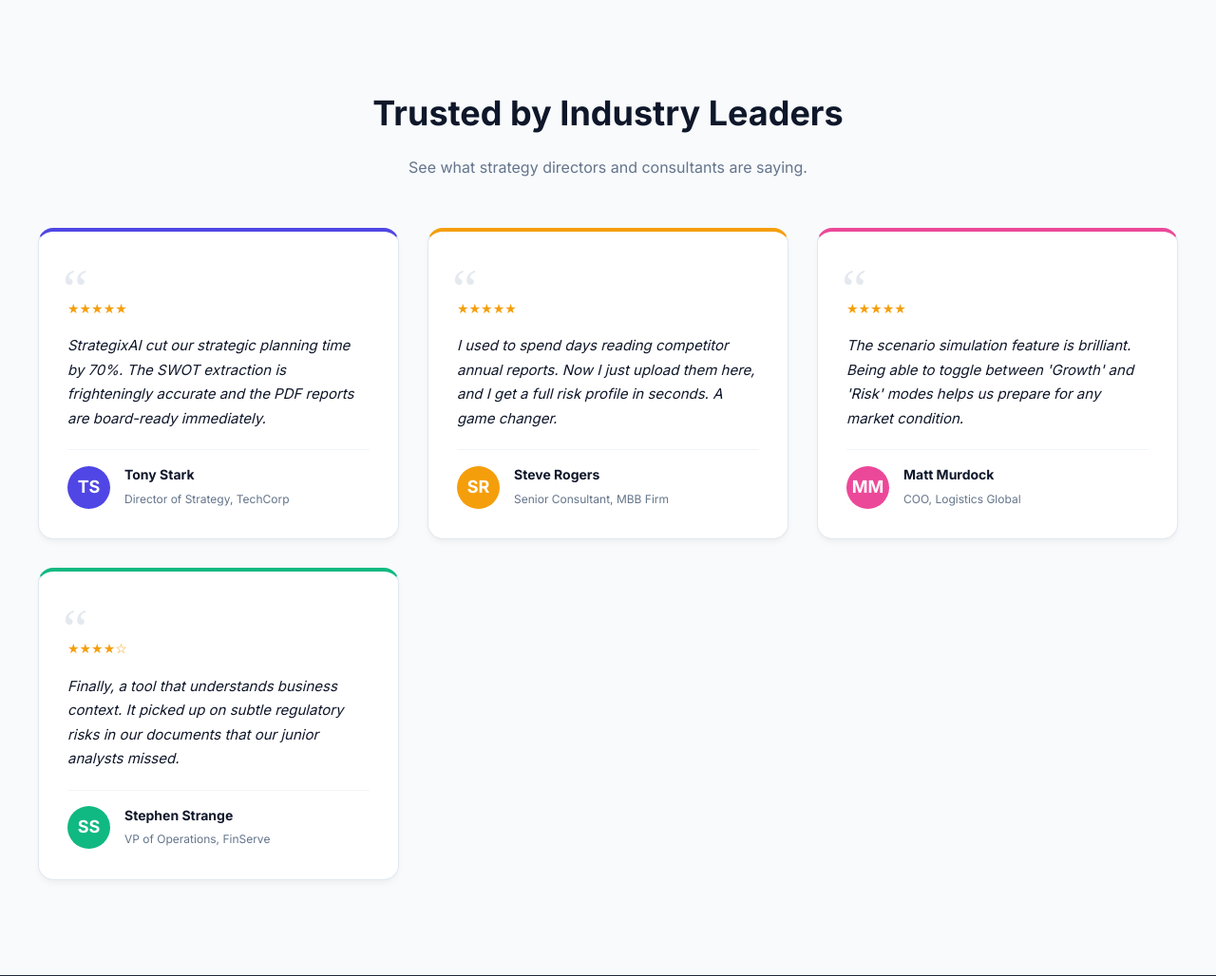
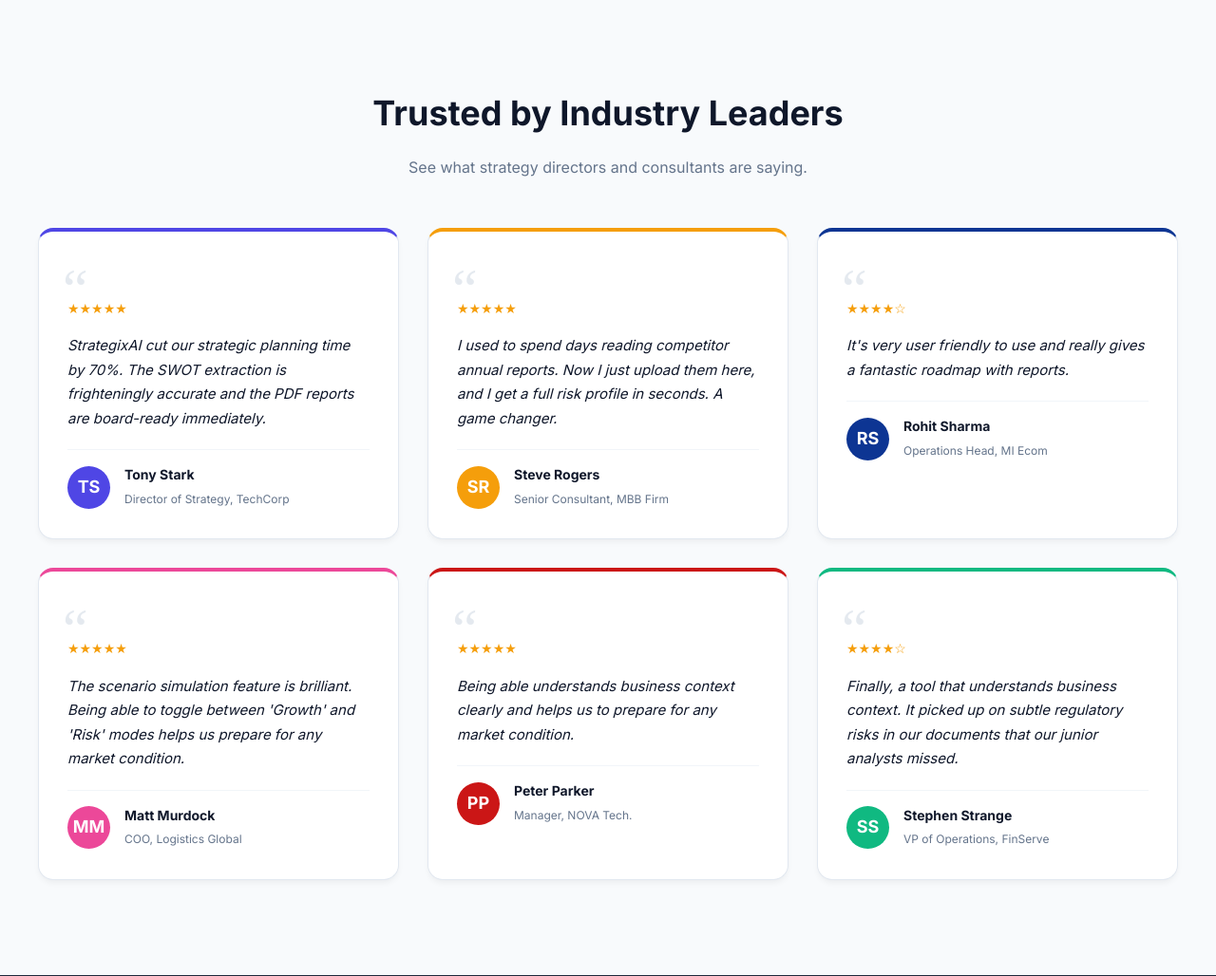
Before and after one commit to AryaMahadik01/Ai_Strategy_Planning_System_From_Business_Docs, a Flask app: page / in a window 1280 px wide. Shown: the part 1290-2318 px from the top of the page at 95% size. Run offline with Flask 3, Linux system fonts and the light colour scheme; some libraries are stand-ins or nearby versions.

Commit message:
Cleared Comments

```diff
--- a/ai_engine/chat_processor.py
+++ b/ai_engine/chat_processor.py
@@ -23,7 +23,6 @@ def get_document_answer(question, raw_text):
     """
 
     try:
-        # New API call syntax
         response = client.models.generate_content(
             model='gemini-2.5-flash-lite',
             contents=prompt
--- a/ai_engine/text_extractor.py
+++ b/ai_engine/text_extractor.py
@@ -108,4 +108,4 @@ def extract_text(filepath):
 if __name__ == "__main__":
     test_path = "sample_data/strategy.pdf" # Replace with a real file to test
     if os.path.exists(test_path):
-        print(extract_text(test_path)[:500]) # Print first 500 charsexit
+        print(extract_text(test_path)[:500]) # Print first 500 chars exit
--- a/app.py
+++ b/app.py
@@ -24,14 +24,14 @@ from ai_engine.nlp_processor import (
     generate_summary
 )
 from ai_engine.strategy_generator import (
-    generate_full_strategy_profile, # <--- Our new Gemini function!
+    generate_full_strategy_profile, # Gemini function
     generate_initial_strategy, generate_kpis,
     generate_action_plan, prioritize_strategies,
     calculate_strategic_scores, simulate_scenario,
     generate_comparison_points
 )
 from ai_engine.pdf_generator import generate_strategy_pdf
-from ai_engine.chat_processor import get_document_answer  # <--- ADD THIS
+from ai_engine.chat_processor import get_document_answer
 import ai_engine.nlp_processor as nlp
 
 
@@ -152,7 +152,6 @@ def forgot_password():
     return render_template('auth/forgot_password.html')
 
 # --- ROUTE 2: VERIFY TOKEN & RESET PASSWORD ---
-# --- ROUTE 2: VERIFY TOKEN & RESET PASSWORD ---
 @app.route('/reset_password/<token>', methods=['GET', 'POST'])
 def reset_password(token):
     try:
@@ -166,12 +165,11 @@ def reset_password(token):
         new_password = request.form.get('password')
         confirm_password = request.form.get('confirm_password')
 
-        # 🚀 NEW LOGIC: Check if passwords match!
+        #Check if passwords match!
         if new_password != confirm_password:
             flash('Passwords do not match. Please try again.', 'danger')
             return redirect(url_for('reset_password', token=token))
 
-        # Hash the new password and save it
         hashed_password = generate_password_hash(new_password)
         mongo.db.users.update_one({"email": email}, {"$set": {"password": hashed_password}})
 
@@ -182,7 +180,7 @@ def reset_password(token):
 
 @app.route("/register", methods=["GET", "POST"])
 def register():
-    # ✅ already logged in → redirect
+    #  already logged in → redirect
     if "user" in session:
         return redirect(url_for("user_dashboard"))
 
@@ -191,8 +189,6 @@ def register():
         email = request.form["email"].strip()
         # Hash the password for security
         password = generate_password_hash(request.form["password"].strip())
-
-        # ❌ REMOVED: role = request.form["role"] (This was causing the crash!)
 
         if mongo.db.users.find_one({"email": email}):
             flash("User already exists with that email.")
@@ -203,7 +199,7 @@ def register():
             "name": name,
             "email": email,
             "password": password,
-            "role": "user",  # <--- HARDCODED SECURITY
+            "role": "user",
             "created_at": datetime.now()
         })
 
@@ -228,15 +224,13 @@ def login():
         user = mongo.db.users.find_one({"email": email})
 
         if user:
-            # 1. CHECK IF PASSWORD MATCHES (HASHED or PLAIN)
-            # We try checking the hash first. If that errors (because it's plain text), we fallback to plain text.
             password_matches = False
 
             try:
                 if check_password_hash(user["password"], password):
                     password_matches = True
             except:
-                # If check_password_hash fails (e.g. user has plain text "123"), do direct comparison
+                # If check_password_hash fails
                 if user["password"] == password:
                     password_matches = True
 
@@ -326,9 +320,6 @@ def user_documents():
             # 2. Run Industry-Grade NLP Analysis (Sentiment, Entities, Smart Summary)
             analysis = nlp.analyze_document_text(raw_text)
 
-            # 3. Run AI Strategic Analysis using Gemini
-            #from ai_engine.strategy_generator import generate_full_strategy_profile
-
             # Get everything from Gemini in one call
             llm_analysis = generate_full_strategy_profile(raw_text)
 
@@ -348,13 +339,13 @@ def user_documents():
             inserted_doc = mongo.db.documents.insert_one({
                 "user": session["user"],
                 "filename": filename,
-                "raw_text": raw_text,       # Critical for Chat
-                "cleaned_text": raw_text,   # (Simplified for now)
+                "raw_text": raw_text,
+                "cleaned_text": raw_text,
 
                 # --- INTELLIGENCE DATA ---
-                "summary": analysis.get("summary"),       # Uses the new smart summarizer
+                "summary": analysis.get("summary"),
                 "sentiment": analysis.get("sentiment", "Neutral"),
-                "entities": analysis.get("entities", {}), # Orgs, Money, Locations
+                "entities": analysis.get("entities", {}),
                 "keywords": analysis.get("keywords", []),
                 "word_count": analysis.get("word_count", 0),
 
@@ -403,7 +394,7 @@ def delete_document(doc_id):
         # 2. Delete from Database
         mongo.db.documents.delete_one({"_id": ObjectId(doc_id)})
 
-        # 3. (Optional) Delete the actual file from the uploads folder to save space
+        # 3. Delete the actual file from the uploads folder to save space
         try:
             file_path = os.path.join(app.config["UPLOAD_FOLDER"], doc["filename"])
             if os.path.exists(file_path):
@@ -467,7 +458,6 @@ def user_performance():
     if "performance_metrics" in doc:
         metrics = doc["performance_metrics"]
     else:
-        # Generate them and save them to the DB so we never ask the AI again for this doc
         from ai_engine.strategy_generator import generate_performance_metrics
         metrics = generate_performance_metrics(doc["raw_text"])
 
@@ -590,7 +580,7 @@ def compare_strategies():
         else:
             reason = f"{doc2['filename']} offers a more balanced approach, effectively mitigating risks ({stats2['risk_label']}) while maintaining operational stability."
 
-        # --- NEW: Call the function from strategy_generator.py! ---
+        # Call the function from strategy_generator
         api_points = generate_comparison_points(
             doc1['filename'], doc1.get('swot', {}),
             doc2['filename'], doc2.get('swot', {})
@@ -598,7 +588,6 @@ def compare_strategies():
 
         doc1_points = api_points.get("doc1_points", ["Strong market positioning.", "Review initial capital risks.", "Solid competitive advantage."])
         doc2_points = api_points.get("doc2_points", ["Balanced operational approach.", "Mitigated supply chain risks.", "Steady growth trajectory."])
-        # -----------------------------------------------------------
 
         comparison = {
             "doc1": {
@@ -745,8 +734,6 @@ def admin_analytics():
         risk_values=list(risk_count.values())
     )
 
-
-
 @app.route("/admin/users")
 def admin_users():
     if not admin_required():
@@ -764,7 +751,6 @@ def admin_users():
         users=users,
         usage=usage
     )
-
 
 @app.route("/admin/strategies")
 def admin_strategies():
@@ -805,10 +791,6 @@ def admin_logs():
     logs = list(mongo.db.logs.find().sort("_id", -1))
     return render_template("admin/logs.html", logs=logs)
 
-
-
-
-
 # ---------------- DOWNLOAD REPORT ----------------
 @app.route("/download/<doc_id>")
 def download_pdf(doc_id):
@@ -831,7 +813,7 @@ def download_pdf(doc_id):
 
     return send_file(pdf_path, as_attachment=True)
 
-# ---------------- USER EXPORT PPTX (ADDITIVE FEATURE) ----------------
+# ---------------- USER EXPORT PPTX ----------------
 @app.route("/user/export/pptx")
 def export_pptx():
     if "user" not in session:
--- a/make_admin.py
+++ b/make_admin.py
@@ -7,7 +7,7 @@ client = MongoClient("mongodb://localhost:27017/")
 db = client["strategix"] # Replace 'strategix' if your DB name is different
 
 admin_email = "admin@strategix.com"
-admin_password = "admin123" # Change this to whatever you want!
+admin_password = "admin123"
 
 # Check if admin already exists
 if db.users.find_one({"email": admin_email}):
@@ -17,7 +17,7 @@ else:
     db.users.insert_one({
         "name": "System Admin",
         "email": admin_email,
-        "password": generate_password_hash(admin_password), # Securely hashed
+        "password": generate_password_hash(admin_password),
         "role": "admin",
         "created_at": datetime.now()
     })
--- a/static/css/main.css
+++ b/static/css/main.css
@@ -27,14 +27,14 @@
 }
 
 /* =======================
-   1. HEADER & LOGO (New)
+   1. HEADER & LOGO
 ======================= */
 .site-header {
     position: absolute; /* Sits on top of the hero image */
     top: 0;
     left: 0;
     width: 100%;
-    padding: 25px 50px; /* Adjust padding for mobile later if needed */
+    padding: 25px 50px;
     z-index: 10; /* Ensures it sits above the background overlay */
     display: flex;
     align-items: center;
@@ -42,17 +42,16 @@
 }
 
 .nav-logo {
-    height: 50px; /* Controls the size of your logo */
-    width: auto;  /* Maintains aspect ratio */
+    height: 50px;
+    width: auto;
     display: block;
 }
 .logo-text {
     color: white;
     font-size: 30px;
-    font-weight: 800; /* Extra bold */
-    letter-spacing: -0.5px; /* Tighter spacing looks more modern */
+    font-weight: 800;
+    letter-spacing: -0.5px;
     font-family: 'Malgun Gothic', 'Arial', sans-serif;
-    /* Optional: Add a slight text shadow to pop against the background */
     text-shadow: 0 2px 4px rgba(0,0,0,0.3);
 }
 
@@ -66,7 +65,7 @@
     }
 }
 /* =======================
-   2. HERO SECTION (Updated with Image)
+   2. HERO SECTION
 ======================= */
 .hero {
     /* We use a linear-gradient OVER the image to darken it so text is readable */
@@ -81,7 +80,7 @@
     background-repeat: no-repeat;
 
     color: white;
-    padding: 180px 20px 120px; /* Increased top padding to make room for logo header */
+    padding: 180px 20px 120px;
     text-align: center;
     position: relative;
 }
@@ -92,13 +91,12 @@
     margin-bottom: 20px;
     letter-spacing: -1px;
     line-height: 1.2;
-    /* Optional: Adds a subtle text shadow for better pop against image */
     text-shadow: 0 2px 4px rgba(0,0,0,0.3);
 }
 
 .hero p {
     font-size: 18px;
-    color: #cbd5e1; /* Lighter slate for subtitle */
+    color: #cbd5e1;
     max-width: 600px;
     margin: 0 auto 40px;
     line-height: 1.6;
@@ -134,15 +132,15 @@ a { text-decoration: none; color: inherit; transition: 0.2s; }
     top: 0;
 }
 
-/* NEW: This class will wrap your links so they scroll */
+
 .sidebar-nav {
-    flex: 1;             /* Take up all available empty space */
+    flex: 1;
     overflow-y: auto;    /* Scroll only this middle section */
     margin-bottom: 20px; /* Space before logout */
     padding-right: 5px;  /* Avoid scrollbar overlapping text */
 }
 
-/* Custom Scrollbar for Sidebar (Chrome/Safari) */
+/* Custom Scrollbar for Sidebar */
 .sidebar-nav::-webkit-scrollbar {
     width: 4px;
 }
@@ -267,25 +265,7 @@ button:hover, .btn:hover {
 
 /* =======================
    5. LANDING PAGE
-=======================
-.hero {
-    background: linear-gradient(135deg, #1e293b 0%, #0f172a 100%);
-    color: white;
-    padding: 120px 20px;
-    text-align: center;
-}
-
-.hero h1 {
-    font-size: 56px;
-    line-height: 1.1;
-    margin-bottom: 24px;
-    background: linear-gradient(to right, #fff, #94a3b8);
-    -webkit-background-clip: text;
-    -webkit-text-fill-color: transparent;
-}
-
-.hero p { font-size: 20px; color: #cbd5e1; max-width: 600px; margin: 0 auto 40px; } */
-
+======================= */
 .features { padding: 80px 20px; background: white; }
 .feature-grid {
     display: grid;
@@ -320,7 +300,6 @@ button:hover, .btn:hover {
     transition: width 0.6s ease-in-out; /* Smooth animation */
 }
 
-/* Optional: Different colors for specific metrics if you want */
 .progress-bar.green { background: linear-gradient(90deg, #10b981, #34d399); }
 .progress-bar.red { background: linear-gradient(90deg, #ef4444, #f87171); }
 
@@ -380,7 +359,7 @@ button:hover, .btn:hover {
    8. TESTIMONIALS SECTION
 ======================= */
 .testimonials {
-    background: #f8fafc; /* Light gray background to separate from white features */
+    background: #f8fafc;
     padding: 100px 20px;
     text-align: center;
 }
@@ -429,7 +408,7 @@ button:hover, .btn:hover {
 }
 
 .stars {
-    color: #f59e0b; /* Gold color */
+    color: #f59e0b;
     margin-bottom: 15px;
     font-size: 14px;
 }
@@ -463,7 +442,7 @@ button:hover, .btn:hover {
    9. PROFESSIONAL FOOTER
 ======================= */
 .site-footer {
-    background: #0f172a; /* Dark Slate */
+    background: #0f172a;
     color: #94a3b8;
     padding: 80px 20px 40px;
     border-top: 1px solid #1e293b;
--- a/templates/admin/analytics.html
+++ b/templates/admin/analytics.html
@@ -26,7 +26,6 @@
 
 <script src="https://cdn.jsdelivr.net/npm/chart.js"></script>
 <script>
-// Placeholder data - replaced comment to avoid Jinja error
 new Chart(document.getElementById("userChart"), {
     type: 'line',
     data: {
--- a/templates/landing.html
+++ b/templates/landing.html
@@ -58,12 +58,6 @@
             <h3>Scenario Simulation</h3>
             <p style="color: #64748b;">"What if we focus on Growth?" Simulate strategic pivots and see the impact on KPIs instantly.</p>
         </div>
-
-        <!-- <div class="card" style="text-align: left;">
-            <div style="font-size: 32px; margin-bottom: 15px;">💬</div>
-            <h3>AI Consultant Chat</h3>
-            <p style="color: #64748b;">Don't just read reports. Chat with your documents to get specific answers about budgets and competitors.</p>
-        </div> -->
     </div>
 </section>
 
@@ -103,6 +97,20 @@
             </div>
         </div>
 
+        <div class="testimonial-card" style="border-top: 4px solid #0d3593;"> <div class="quote-icon">“</div>
+            <div class="stars">★★★★☆</div>
+            <p class="review-text">
+                It's very user friendly to use and really gives a fantastic roadmap with reports.
+            </p>
+            <div class="user-profile">
+                <div class="avatar-circle" style="background: #0d3593;">RS</div>
+                <div class="user-info">
+                    <h4>Rohit Sharma</h4>
+                    <span>Operations Head, MI Ecom </span>
+                </div>
+            </div>
+        </div>
+
         <div class="testimonial-card" style="border-top: 4px solid #ec4899;"> <div class="quote-icon">“</div>
             <div class="stars">★★★★★</div>
             <p class="review-text">
@@ -113,6 +121,20 @@
                 <div class="user-info">
                     <h4>Matt Murdock</h4>
                     <span>COO, Logistics Global</span>
+                </div>
+            </div>
+        </div>
+
+        <div class="testimonial-card" style="border-top: 4px solid #cb1616;"> <div class="quote-icon">“</div>
+            <div class="stars">★★★★★</div>
+            <p class="review-text">
+                Being able understands business context clearly and helps us to prepare for any market condition.
+            </p>
+            <div class="user-profile">
+                <div class="avatar-circle" style="background: #cb1616;">PP</div>
+                <div class="user-info">
+                    <h4>Peter Parker</h4>
+                    <span>Manager, NOVA Tech.</span>
                 </div>
             </div>
         </div>
--- a/templates/layout/sidebar.html
+++ b/templates/layout/sidebar.html
@@ -71,7 +71,7 @@
 
             <div class="nav-section">
                 <p class="nav-title">ACCOUNT</p>
-                <a href="/user/profile"><span class="material-symbols-outlined">settings</span> Settings</a>
+                <a href="/user/profile"><span class="material-symbols-outlined">account_circle</span> My Profile</a>
             </div>
         {% endif %}
 
--- a/templates/user/profile.html
+++ b/templates/user/profile.html
@@ -5,7 +5,7 @@
 
     <div style="display: flex; align-items: center; justify-content: space-between; margin-bottom: 30px;">
         <div>
-            <h2>Account Settings</h2>
+            <h2>My Profile</h2>
             <p style="color: var(--text-muted);">Manage your profile, security, and preferences.</p>
         </div>
         <span style="background: #dcfce7; color: #166534; padding: 6px 12px; border-radius: 20px; font-size: 13px; font-weight: 600;">
```
Also changed, not shown: ai_engine/nlp_processor.py (+4 -5 lines), ai_engine/pdf_generator.py (+7 -12 lines), ai_engine/pptx_generator.py (+9 -19 lines), ai_engine/strategy_generator.py (+5 -14 lines), setup_ai.py (deleted, +0 -29 lines).
